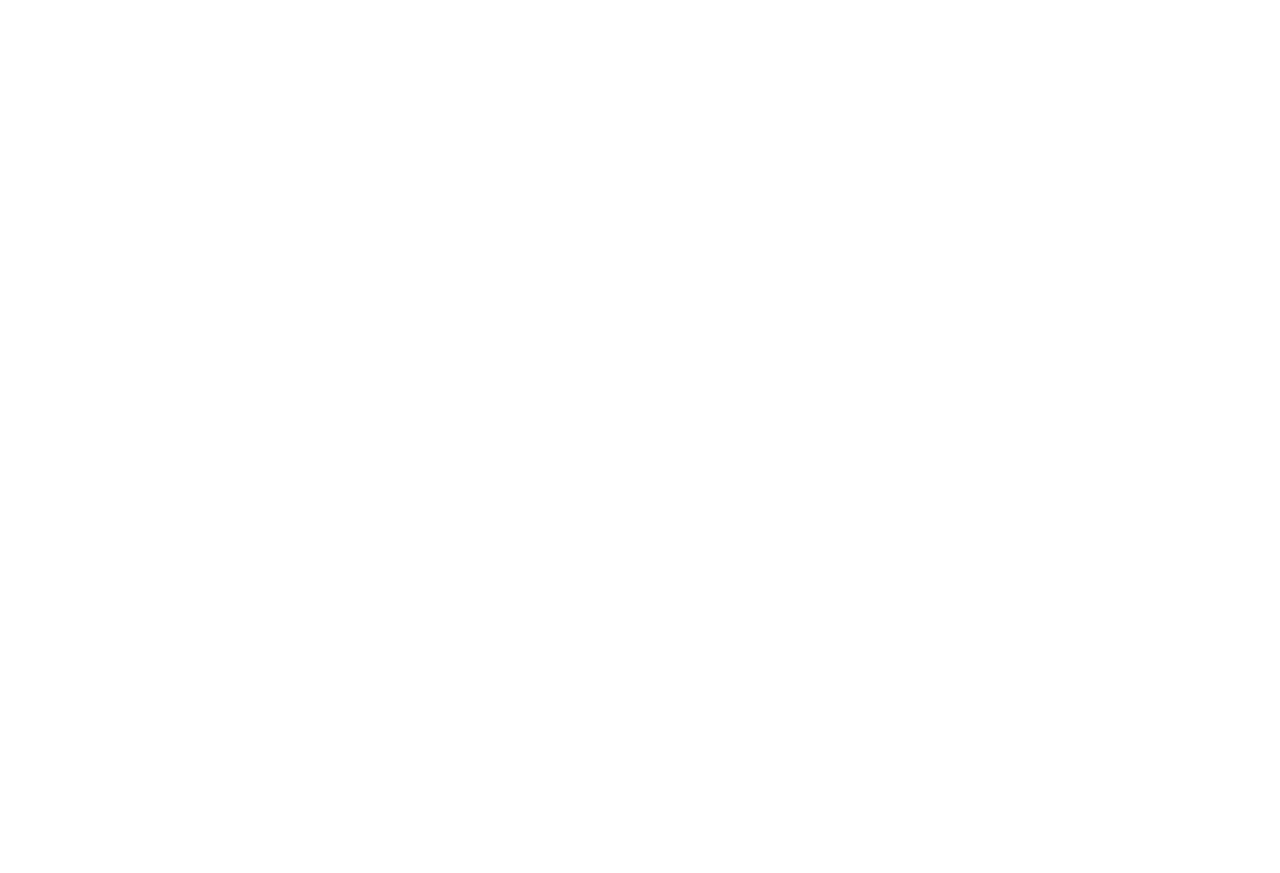
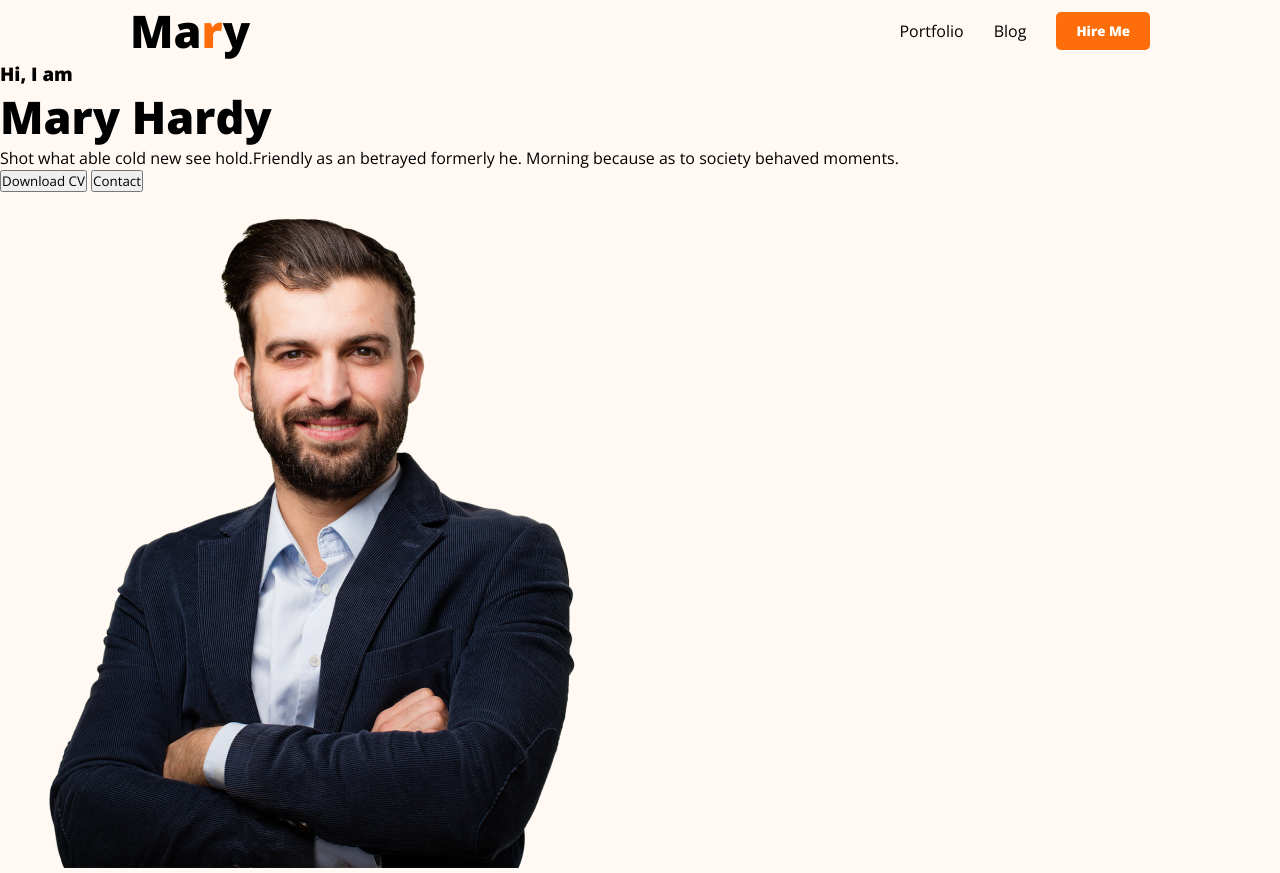
Before and after one commit to Rifat0001/simple---portfolio-, a plain HTML site: page index.html in a window 1280 px wide. Before the commit the page ends 800 px from the top, so only its background shows below. Drawn offline with nearby package versions, Linux system fonts and the light colour scheme.

Commit message:
second commit

```diff
--- a/index.html
+++ b/index.html
@@ -6,11 +6,41 @@
     <meta http-equiv="X-UA-Compatible" content="IE=edge">
     <meta name="viewport" content="width=device-width, initial-scale=1.0">
     <link rel="stylesheet" href="style.css">
+    <!-- open sans font -->
+    <link rel="preconnect" href="https://fonts.googleapis.com">
+    <link rel="preconnect" href="https://fonts.gstatic.com" crossorigin>
+    <link href="https://fonts.googleapis.com/css2?family=Open+Sans:wght@400;800&display=swap" rel="stylesheet">
     <title>Developer Portfolio</title>
 </head>
 
 <body>
-
+    <header style="background: #FFF8F3;">
+        <div class="navbar">
+            <h1>Ma<span style="color: #FD6E0A;">r</span>y</h1>
+            <nav>
+                <ul>
+                    <li>Portfolio</li>
+                    <li>Blog</li>
+                    <li><button class="primary-btn">Hire Me</button></li>
+                </ul>
+            </nav>
+        </div>
+        <div class="banner">
+            <div class="left-side">
+                <h3>Hi, I am </h3>
+                <h1>Mary Hardy</h1>
+                <p>Shot what able cold new see hold.Friendly as an betrayed formerly he. Morning because as to society
+                    behaved moments.</p>
+                <div class="banner-btn">
+                    <button class="banner-btn-1"><i class="fa-thin fa-user"></i> Download CV</button>
+                    <button class="banner-btn-2">Contact</button>
+                </div>
+            </div>
+            <div class="right-side">
+                <img src="images/hardy.png" alt="">
+            </div>
+        </div>
+    </header>
 </body>
 
 </html>
--- a/style.css
+++ b/style.css
@@ -0,0 +1,42 @@
+* {
+    margin: 0;
+    padding: 0;
+    font-family: 'Open Sans', sans-serif;
+}
+
+/* header section */
+
+.navbar {
+    display: flex;
+    justify-content: space-between;
+    align-items: center;
+    margin: 0px 130px;
+}
+
+h1 {
+    font-weight: 800;
+    font-size: 45px;
+    line-height: 61px;
+}
+
+nav ul {
+    display: flex;
+    list-style: none;
+    align-items: center;
+    gap: 30px;
+}
+
+nav ul li {
+    font-size: 16px;
+}
+
+.primary-btn {
+    background-color: #FD6E0A;
+    color: white;
+    border: none;
+    padding: 10px 20px;
+    border-radius: 5px;
+    font-weight: 600;
+}
+
+/* banner section started */
```
